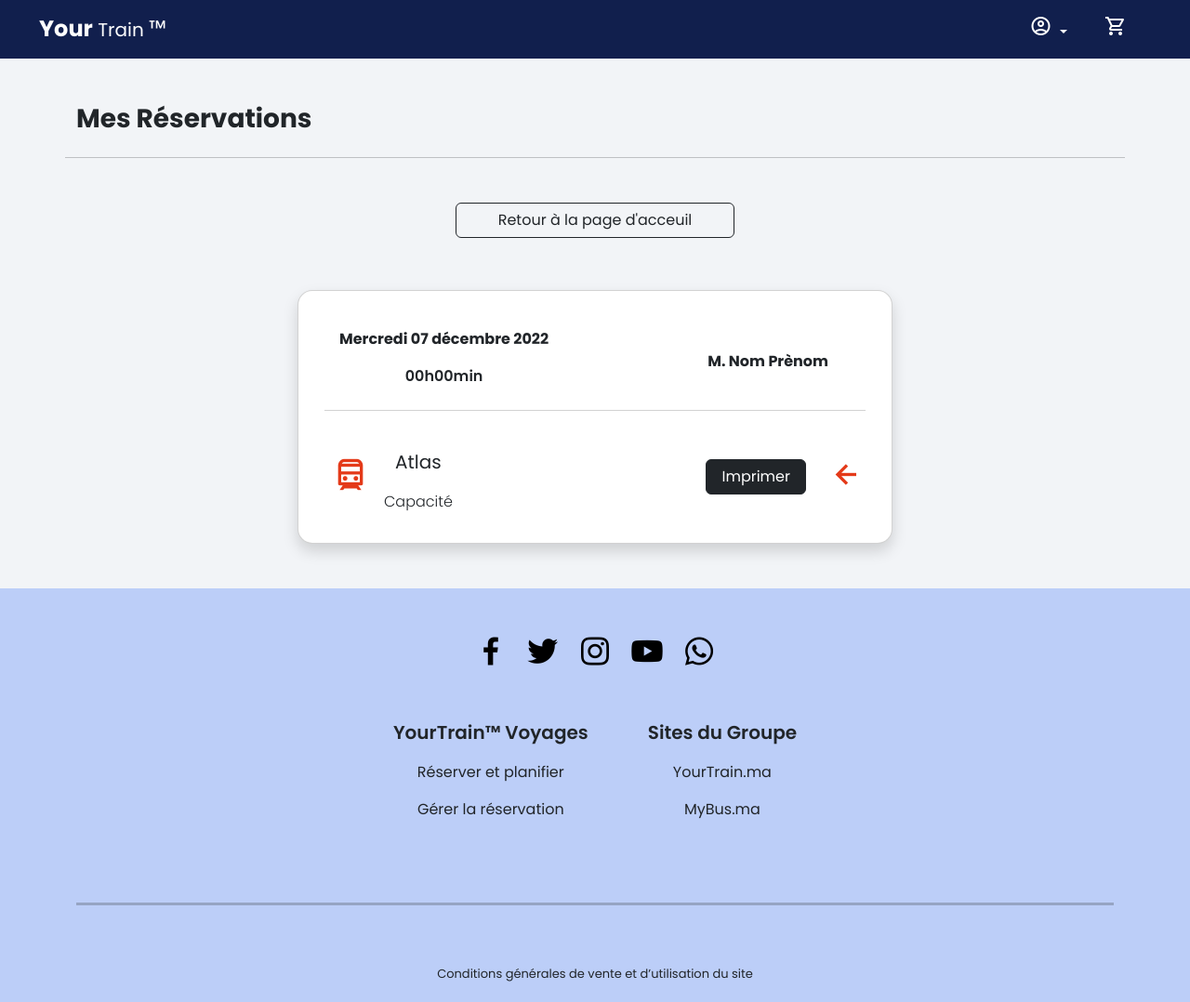
After one commit to elhathoute/YouTrain, a PHP site: page /historique.php in a window 1280 px wide. The commit adds this page. Shown: the top 1078 px of the page at 93% size. Run offline with PHP 8.4, Linux system fonts and the light colour scheme; some libraries are stand-ins or nearby versions.

Commit message:
ajout du page d'historique

```diff
--- /dev/null
+++ b/Projet/historique.php
@@ -0,0 +1,69 @@
+<!DOCTYPE html>
+<html lang="en">
+<head>
+    <meta charset="UTF-8">
+    <meta http-equiv="X-UA-Compatible" content="IE=edge">
+    <meta name="viewport" content="width=device-width, initial-scale=1.0">
+    <title>Historique</title>
+</head>
+<body>
+    <?php
+    include "./navbar.php";
+    ?>
+    <section>
+        <div class="container mt-5 mb-2 ">
+            <div class="row">
+            <h4 class="fw-bold fs-3 mb-4"> Mes Réservations</h4>
+            <hr class="mb-5">
+            <div class="text-center mb-5 ">
+                    <button type="button " class="btn btn-outline-dark text-center " style="width: 300px ">
+                        <span class="text-center ">Retour à la page d'acceuil</span>
+                    </button>
+                </div>
+            </div>
+        </div>
+        <div class="container col-sm-11 col-md-8 col-lg-6 ">
+
+            <div class="row ">
+                <div class="card rounded-4 shadow">
+                    <div class="card-header bg-white d-flex justify-content-between mt-2 mx-3 ">
+                        <div class="text-center mt-4">
+                            <p class="fw-bold"> Mercredi 07 décembre 2022</p>
+                            <p class="fw-semibold ">00h00min</p>
+                        </div>
+
+                        <div class="text-center mt-5 me-4">
+                            <p class="fw-bold ">M. Nom Prènom</p>
+                        </div>
+                    </div>
+
+                    <div class="card-body d-flex justify-content-between align-items-center ">
+                        <div class="d-flex align-items-center ">
+                            <div class="ps-2 ">
+                                <i class="bx bx-train fs-1 " style="color: rgb(228, 58, 25);"></i>
+                            </div>
+                            <div class="px-3 text-center ">
+                                <p class="mt-2 text-center pt-3 fs-5">Atlas</p>
+                                <p class="text-center fw-light ">Capacité</p>
+                            </div>
+                        </div>
+                        <div class="d-flex align-items-center">
+                            <div class="px-4 text-center ">
+                                <form method="post" name="reservation" action="">
+                                <button id="btnReserv" type="submit" class="btn btn-dark px-3">Imprimer</button>
+                                </form>
+                            </div>
+                            <div>
+                              <a href="#"> <i class='bx bx-left-arrow-alt fs-1' style="color: rgb(228, 58, 25);"></i></a>
+                            </div>
+                        </div>
+                    </div>
+                </div>
+            </div>
+        </div>
+    </section>
+    <?php
+    include "./footer.php";
+    ?>
+</body>
+</html>
--- a/Projet/result.php
+++ b/Projet/result.php
@@ -58,9 +58,9 @@
                 <p class="text-center ">Deuxième Classe</p>
                 <div class="text-center mb-5 ">
                     <button type="button " class="btn btn-outline-dark text-center " style="width: 300px ">
-              <span class="material-symbols-outlined text-center fs-5 me-2 ">search </span>
-              <span class="text-center ">Mon nouveau trajet</span>
-            </button>
+                        <span class="material-symbols-outlined text-center fs-5 me-2 ">search </span>
+                        <span class="text-center ">Mon nouveau trajet</span>
+                    </button>
                 </div>
             </div>
         </div>
```
